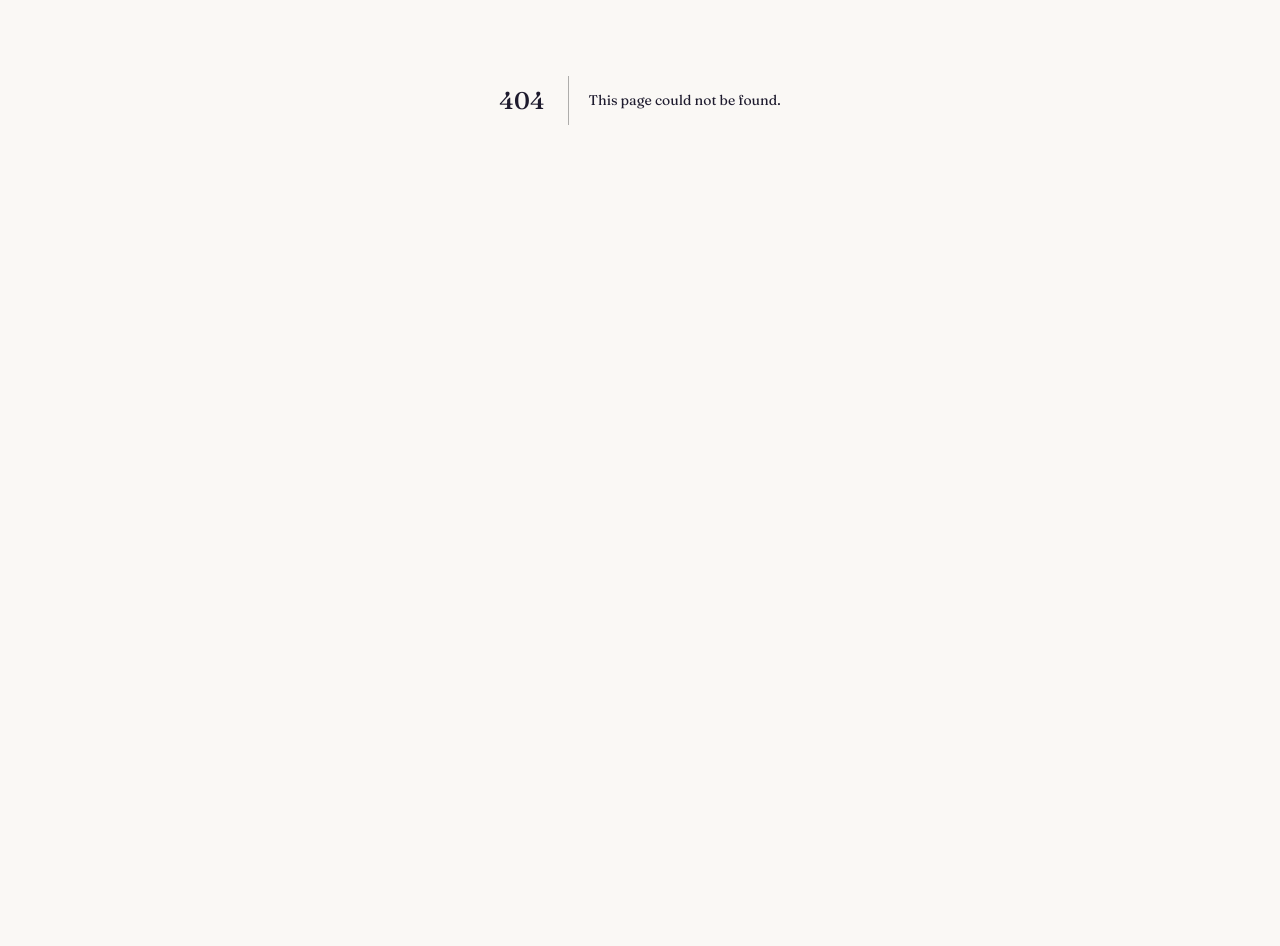
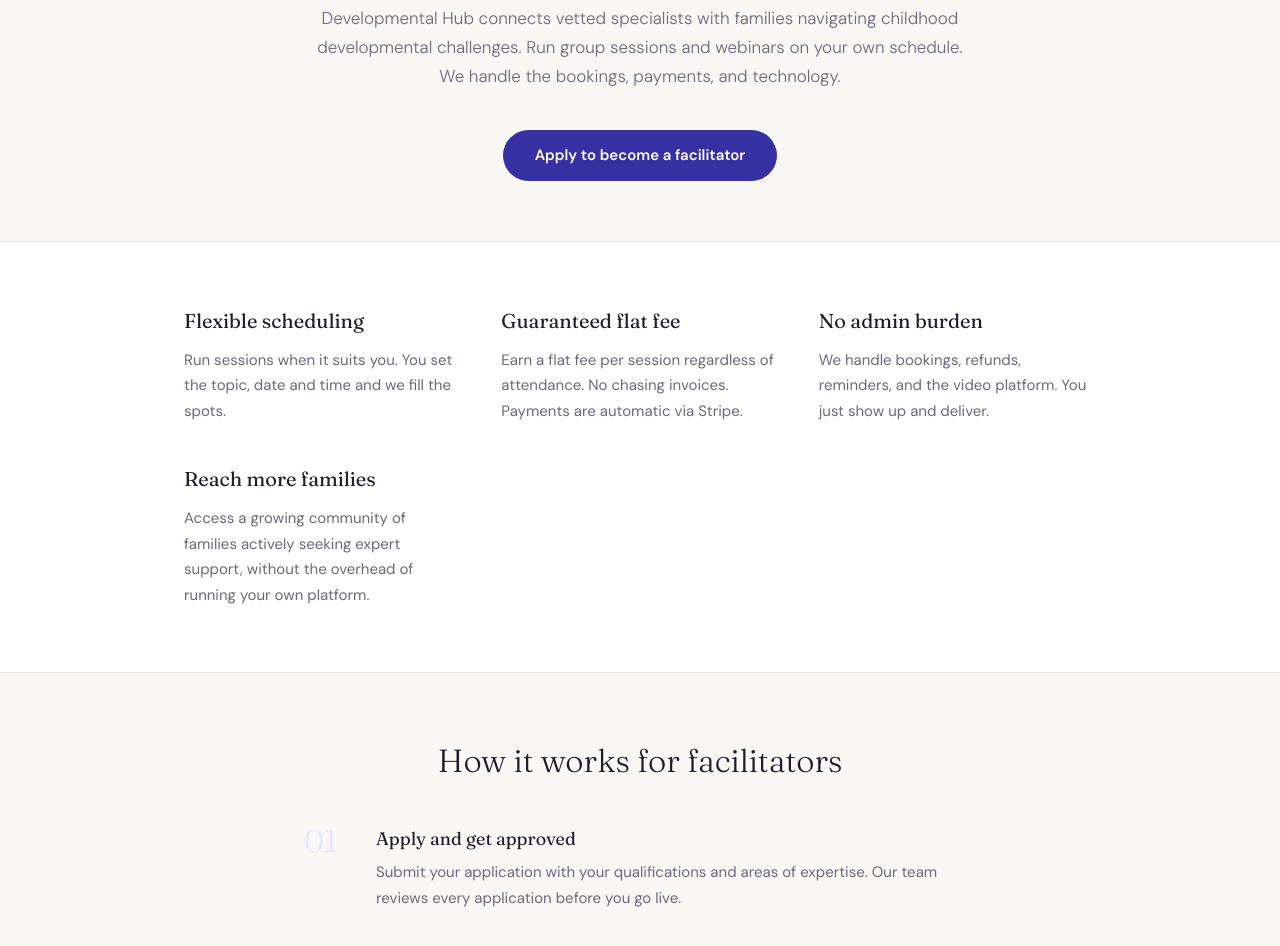
Before and after one commit to developmentalhub/allied-health-assistant-course, a Next.js app: page /practitioners in a window 1280 px wide. Before the commit this address had no page. Shown: the part 300-1246 px from the top of the page. Before the commit the page ends 800 px from the top, so only its background shows below. Built offline with nearby package versions, Linux system fonts and the light colour scheme.

Commit message:
Add practitioners page

```diff
--- /dev/null
+++ b/app/practitioners/page.tsx
@@ -0,0 +1,153 @@
+import Navbar from "@/components/Navbar";
+import Link from "next/link";
+
+export default function PractitionersPage() {
+  return (
+    <main style={{ minHeight: "100vh", backgroundColor: "#faf8f5" }}>
+      <Navbar />
+
+      {/* Hero */}
+      <section style={{ maxWidth: "720px", margin: "0 auto", padding: "80px 24px 60px", textAlign: "center" }}>
+        <p style={{ fontSize: "12px", fontWeight: 600, letterSpacing: "0.1em", textTransform: "uppercase", color: "#6b6880", marginBottom: "16px" }}>
+          For practitioners
+        </p>
+        <h1 style={{ fontFamily: "var(--font-display)", fontSize: "42px", fontWeight: 300, color: "#1e1b2e", lineHeight: 1.2, marginBottom: "24px" }}>
+          Share your expertise with families who need it
+        </h1>
+        <p style={{ fontSize: "17px", color: "#6b6880", lineHeight: 1.7, fontWeight: 300, marginBottom: "40px" }}>
+          Developmental Hub connects vetted specialists with families navigating childhood developmental challenges. Run group sessions and webinars on your own schedule. We handle the bookings, payments, and technology.
+        </p>
+        <Link
+          href="/practitioners/apply"
+          style={{ backgroundColor: "#3730a3", color: "white", padding: "14px 32px", borderRadius: "999px", fontSize: "15px", fontWeight: 600, textDecoration: "none", display: "inline-block" }}
+        >
+          Apply to become a facilitator
+        </Link>
+      </section>
+
+      {/* Benefits */}
+      <section style={{ backgroundColor: "white", borderTop: "1px solid #e8e4de", borderBottom: "1px solid #e8e4de" }}>
+        <div style={{ maxWidth: "960px", margin: "0 auto", padding: "64px 24px", display: "grid", gridTemplateColumns: "repeat(auto-fit, minmax(220px, 1fr))", gap: "40px" }}>
+          {[
+            {
+              title: "Flexible scheduling",
+              body: "Run sessions when it suits you. You set the topic, date and time and we fill the spots."
+            },
+            {
+              title: "Guaranteed flat fee",
+              body: "Earn a flat fee per session regardless of attendance. No chasing invoices. Payments are automatic via Stripe."
+            },
+            {
+              title: "No admin burden",
+              body: "We handle bookings, refunds, reminders, and the video platform. You just show up and deliver."
+            },
+            {
+              title: "Reach more families",
+              body: "Access a growing community of families actively seeking expert support, without the overhead of running your own platform."
+            },
+          ].map((item) => (
+            <div key={item.title}>
+              <h3 style={{ fontFamily: "var(--font-display)", fontSize: "20px", fontWeight: 400, color: "#1e1b2e", marginBottom: "12px" }}>
+                {item.title}
+              </h3>
+              <p style={{ fontSize: "15px", color: "#6b6880", lineHeight: 1.7 }}>
+                {item.body}
+              </p>
+            </div>
+          ))}
+        </div>
+      </section>
+
+      {/* How it works */}
+      <section style={{ maxWidth: "720px", margin: "0 auto", padding: "64px 24px" }}>
+        <h2 style={{ fontFamily: "var(--font-display)", fontSize: "32px", fontWeight: 300, color: "#1e1b2e", marginBottom: "40px", textAlign: "center" }}>
+          How it works for facilitators
+        </h2>
+        <div style={{ display: "flex", flexDirection: "column", gap: "32px" }}>
+          {[
+            {
+              step: "01",
+              title: "Apply and get approved",
+              body: "Submit your application with your qualifications and areas of expertise. Our team reviews every application before you go live."
+            },
+            {
+              step: "02",
+              title: "Propose your sessions",
+              body: "Choose a topic from our approved list, set your preferred date and time, and submit it for scheduling."
+            },
+            {
+              step: "03",
+              title: "We fill the room",
+              body: "Families browse and book your session. If the minimum attendance is not reached 24 hours before, the session is cancelled and rescheduled so your time is never wasted."
+            },
+            {
+              step: "04",
+              title: "Deliver and get paid",
+              body: "Run your session via our built-in video platform. Your flat fee is automatically transferred to your account after the session."
+            },
+          ].map((item) => (
+            <div key={item.step} style={{ display: "flex", gap: "24px", alignItems: "flex-start" }}>
+              <span style={{ fontFamily: "var(--font-display)", fontSize: "32px", fontWeight: 300, color: "#e0e7ff", lineHeight: 1, minWidth: "48px" }}>
+                {item.step}
+              </span>
+              <div>
+                <h3 style={{ fontFamily: "var(--font-display)", fontSize: "18px", fontWeight: 400, color: "#1e1b2e", marginBottom: "8px" }}>
+                  {item.title}
+                </h3>
+                <p style={{ fontSize: "15px", color: "#6b6880", lineHeight: 1.7 }}>
+                  {item.body}
+                </p>
+              </div>
+            </div>
+          ))}
+        </div>
+      </section>
+
+      {/* What we look for */}
+      <section style={{ backgroundColor: "#f5f3ff", borderTop: "1px solid #e0e7ff", borderBottom: "1px solid #e0e7ff" }}>
+        <div style={{ maxWidth: "720px", margin: "0 auto", padding: "64px 24px" }}>
+          <h2 style={{ fontFamily: "var(--font-display)", fontSize: "32px", fontWeight: 300, color: "#1e1b2e", marginBottom: "16px", textAlign: "center" }}>
+            What we look for
+          </h2>
+          <p style={{ fontSize: "16px", color: "#6b6880", textAlign: "center", marginBottom: "40px", lineHeight: 1.7 }}>
+            We accept applications from qualified professionals working in areas relevant to childhood development.
+          </p>
+          <div style={{ display: "grid", gridTemplateColumns: "repeat(auto-fit, minmax(200px, 1fr))", gap: "12px" }}>
+            {[
+              "Speech pathologists",
+              "Occupational therapists",
+              "Psychologists",
+              "Physiotherapists",
+              "Early intervention specialists",
+              "Developmental educators",
+              "Play therapists",
+              "Behaviour support practitioners",
+            ].map((item) => (
+              <div key={item} style={{ display: "flex", alignItems: "center", gap: "10px", backgroundColor: "white", padding: "12px 16px", borderRadius: "10px", border: "1px solid #e0e7ff" }}>
+                <div style={{ width: "8px", height: "8px", borderRadius: "50%", backgroundColor: "#3730a3", flexShrink: 0 }} />
+                <span style={{ fontSize: "14px", color: "#1e1b2e" }}>{item}</span>
+              </div>
+            ))}
+          </div>
+        </div>
+      </section>
+
+      {/* CTA */}
+      <section style={{ backgroundColor: "#3730a3", padding: "64px 24px", textAlign: "center" }}>
+        <h2 style={{ fontFamily: "var(--font-display)", fontSize: "32px", fontWeight: 300, color: "white", marginBottom: "16px" }}>
+          Ready to get started?
+        </h2>
+        <p style={{ fontSize: "16px", color: "#c7d2fe", marginBottom: "32px", fontWeight: 300 }}>
+          Apply today and our team will be in touch within 48 hours.
+        </p>
+        <Link
+          href="/practitioners/apply"
+          style={{ backgroundColor: "white", color: "#3730a3", padding: "14px 32px", borderRadius: "999px", fontSize: "14px", fontWeight: 600, textDecoration: "none", display: "inline-block" }}
+        >
+          Apply to become a facilitator
+        </Link>
+      </section>
+
+    </main>
+  );
+}
```
